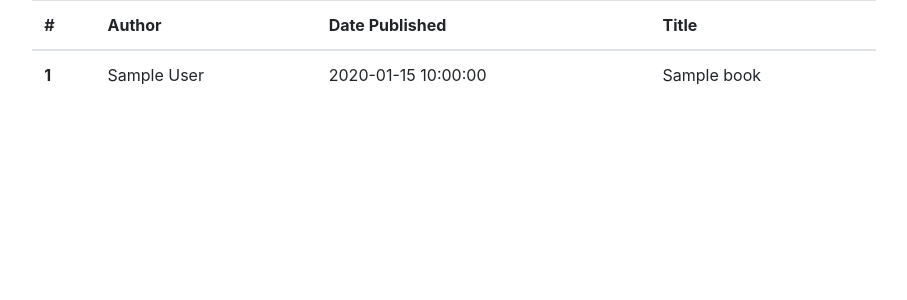
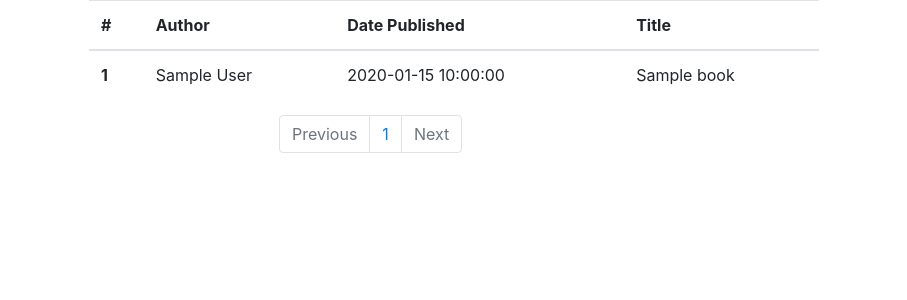
Before and after one commit to augustogoulart/django-pagination, a Python web app: template pages/core/templates/core/book_list.html in a window 1280 px wide. Shown: the top 300 px of the page, without its empty margins (186-1093 px from the left). Run offline with Jinja, Linux system fonts and the light colour scheme; the template is opened without the code that fills it: most values are stand-ins (such as "Sample title", 1, 10 or a date in 2020); some libraries are stand-ins or nearby versions.

Commit message:
Navigate pages

```diff
--- a/pages/core/conftest.py
+++ b/pages/core/conftest.py
@@ -13,4 +13,4 @@ def book_list(db, client):
 
 @pytest.fixture
 def populate_book_list(db, client):
-    return baker.make(Book, _quantity=75)
+    return baker.make(Book, _quantity=25)
--- a/pages/core/templates/base.html
+++ b/pages/core/templates/base.html
@@ -8,10 +8,9 @@
 </head>
 <body>
 <div class="container">
-
+  {% block content %}
+  {% endblock content %}
 </div>
-{% block content %}
-{% endblock content %}
 <script src="https://code.jquery.com/jquery-3.2.1.slim.min.js"
         integrity="sha384-KJ3o2DKtIkvYIK3UENzmM7KCkRr/rE9/Qpg6aAZGJwFDMVNA/GpGFF93hXpG5KkN"
         crossorigin="anonymous"></script>
--- a/pages/core/templates/core/book_list.html
+++ b/pages/core/templates/core/book_list.html
@@ -3,6 +3,7 @@
 {% block content %}
   <div class="row">
     <div class="col-8 offset-2">
+
       <table class="table">
         <thead>
         <tr>
@@ -13,7 +14,7 @@
         </tr>
         </thead>
         <tbody>
-    {% for book in books %}
+        {% for book in page_obj %}
           <tr>
             <th scope="row">{{ book.id }}</th>
             <td>{{ book.author }}</td>
@@ -24,5 +25,37 @@
         </tbody>
       </table>
     </div>
+
+    <div class="col-4 offset-4">
+      <nav aria-label="...">
+        <ul class="pagination">
+
+          {% if page_obj.has_previous%}
+            <li class="page-item">
+              <a href="?page={{ page_obj.previous_page_number }}" class="page-link">Previous</a>
+            </li>
+          {% else %}
+            <li class="page-item disabled">
+              <span class="page-link">Previous</span>
+            </li>
+          {% endif %}
+
+          <li class="page-item">
+            <a class="page-link" href="#">{{ page_obj.number }}</a>
+          </li>
+
+        {% if page_obj.has_next %}
+          <li class="page-item ">
+            <a class="page-link" href="?page={{page_obj.next_page_number}}">Next</a>
+          </li>
+        {% else %}
+          <li class="page-item disabled">
+            <span class="page-link">Next</span>
+          </li>
+        {% endif %}
+        </ul>
+      </nav>
+    </div>
+
   </div>
 {% endblock content %}
```
Also changed, not shown: pages/core/tests.py (+6 -6 lines), pages/core/views.py (+4 -5 lines). Lines whose indentation alone changed are shown as unchanged.
